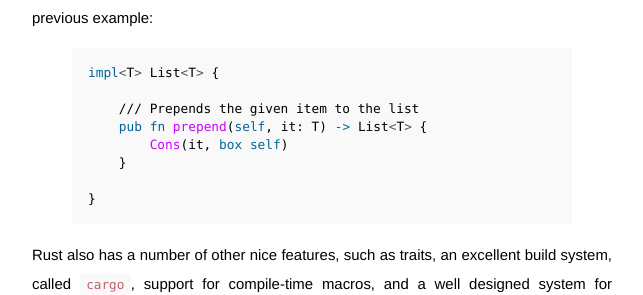
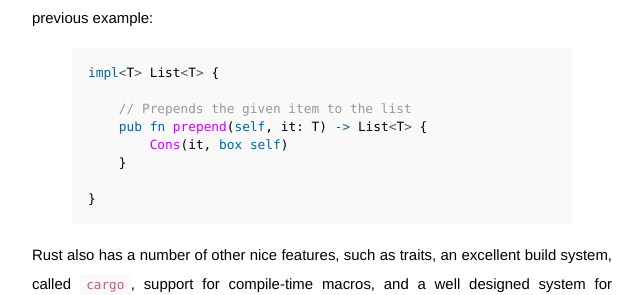
Before and after one commit to hawkw/hawkw.github.io, a Jekyll site: the page built from notebook/_posts/2015-01-20-first-steps-in-rust.markdown, in a window 1280 px wide and 900 px high, scrolled down 1884 px. Shown: the part 159-454 px from the top of the window, without its empty margins (318-961 px from the left). Built offline with Jekyll 4.4.1, drawn with Linux system fonts in a browser that asks for light colours.

```diff
--- a/notebook/_posts/2015-01-20-first-steps-in-rust.markdown
+++ b/notebook/_posts/2015-01-20-first-steps-in-rust.markdown
@@ -62,7 +62,7 @@ It's also possible to define implementations for methods on `enum` and `struct`
 {% highlight rust %}
 impl<T> List<T> {
 
-    /// Prepends the given item to the list
+    // Prepends the given item to the list
     pub fn prepend(self, it: T) -> List<T> {
         Cons(it, box self)
     }
```
